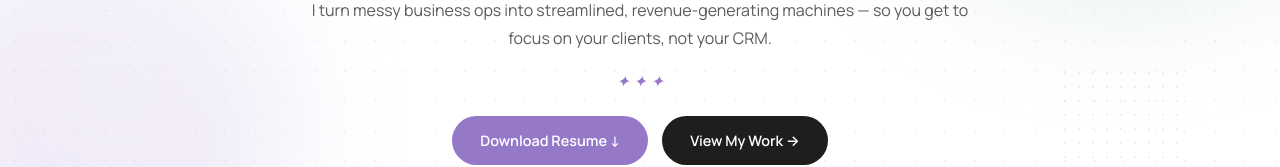
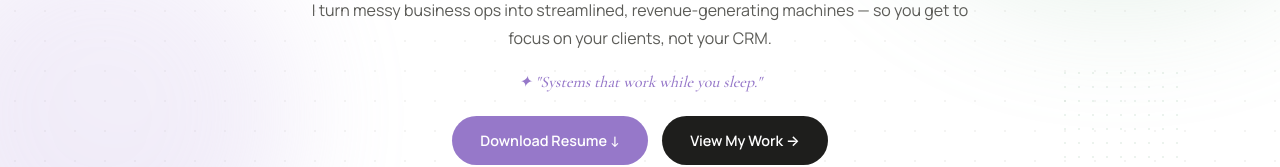
Before and after one commit to jelliejoyce/my-portfolio, a React (Vite) app: page / in a window 1280 px wide. Shown: the part 394-561 px from the top of the page. Built offline with nearby package versions, Linux system fonts and the light colour scheme; the HTML template or start-up script is replaced by a standard one; a web font is replaced by a local one.

Commit message:
Update App.tsx

```diff
--- a/src/App.tsx
+++ b/src/App.tsx
@@ -1567,7 +1567,7 @@ export default function App() {
                 marginBottom: 22,
               }}
             >
-              ✦    ✦    ✦
+              ✦ "Systems that work while you sleep."
             </p>
 
             {/* CTAs */}
```
